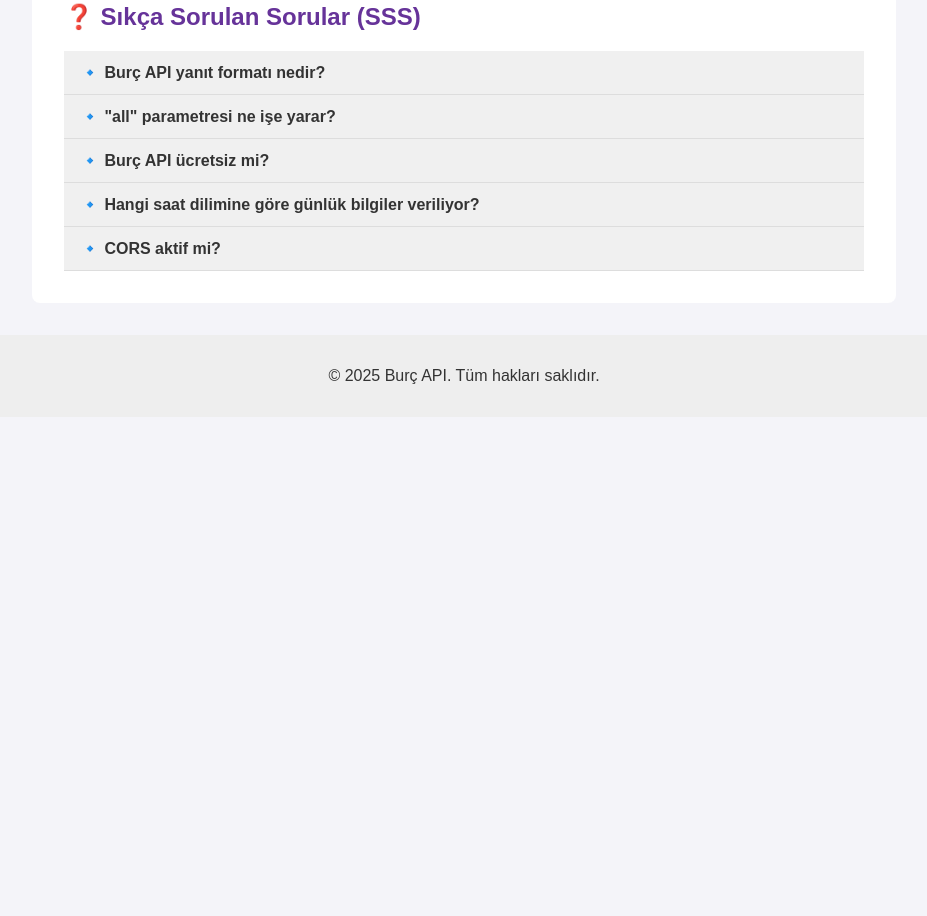
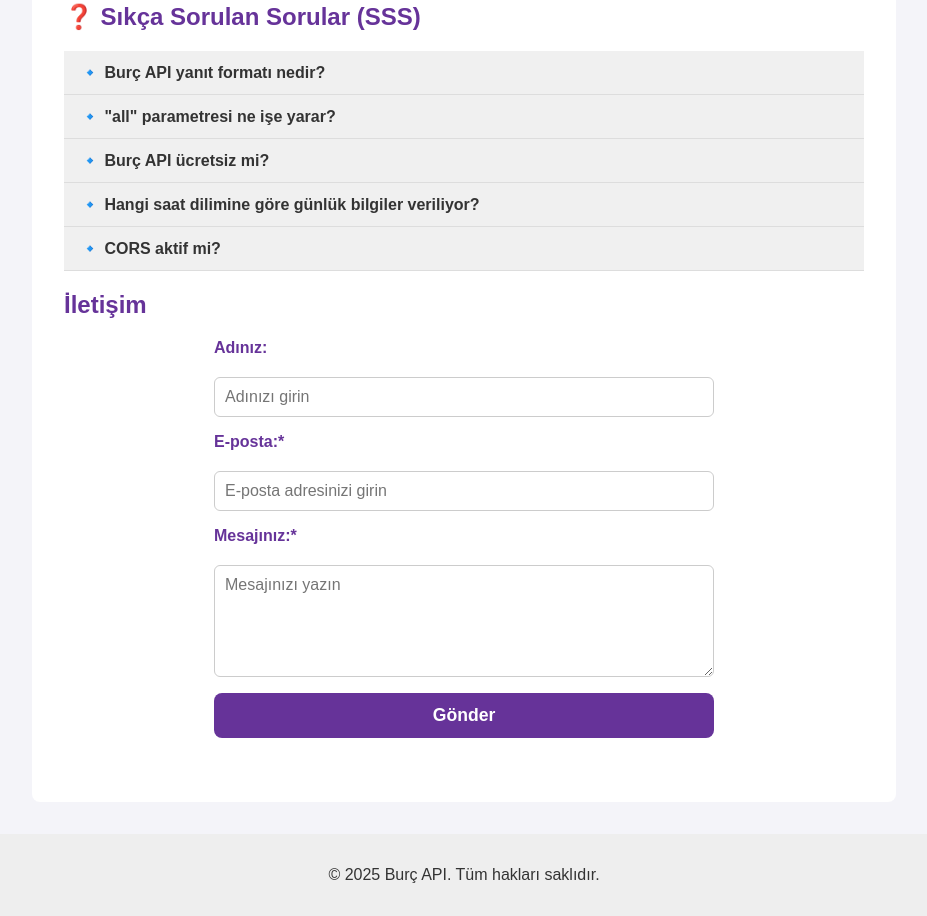
Before and after one commit to ozan1535/burc-api, a plain HTML site: page index.html in a window 1280 px wide. Shown: the part 671-1587 px from the top of the page, without its empty margins (176-1103 px from the left). Before the commit the page ends 1088 px from the top, so only its background shows below. Drawn offline with Linux system fonts and the light colour scheme.

Commit message:
Add contact form

```diff
--- a/index.html
+++ b/index.html
@@ -127,6 +127,46 @@
           </div>
         </div>
       </section>
+
+      <section>
+        <h1>İletişim</h1>
+        <form
+          action="https://formspree.io/f/xdkzgoyp"
+          method="POST"
+          class="contact-form"
+          novalidate
+        >
+          <label for="name">Adınız:</label>
+          <input
+            type="text"
+            id="name"
+            name="name"
+            placeholder="Adınızı girin"
+            autocomplete="name"
+          />
+
+          <label for="email">E-posta:*</label>
+          <input
+            type="email"
+            id="email"
+            name="email"
+            placeholder="E-posta adresinizi girin"
+            required
+            autocomplete="email"
+          />
+
+          <label for="message">Mesajınız:*</label>
+          <textarea
+            id="message"
+            name="message"
+            placeholder="Mesajınızı yazın"
+            rows="5"
+            required
+          ></textarea>
+
+          <button type="submit">Gönder</button>
+        </form>
+      </section>
     </main>
 
     <footer>
--- a/style.css
+++ b/style.css
@@ -9,7 +9,7 @@ body {
 header {
   background-color: #663399;
   color: white;
-  padding: .5rem;
+  padding: 0.5rem;
   text-align: center;
 }
 
@@ -98,3 +98,50 @@ footer {
 .accordion-item.active .accordion-content {
   max-height: 200px; /* or set larger if needed */
 }
+
+.contact-form {
+  display: flex;
+  flex-direction: column;
+  gap: 1rem;
+  max-width: 500px;
+  margin: 1rem auto 2rem;
+}
+
+.contact-form label {
+  font-weight: bold;
+  color: #663399;
+  margin-bottom: 0.25rem;
+}
+
+.contact-form input,
+.contact-form textarea {
+  padding: 10px;
+  border: 1.5px solid #ccc;
+  border-radius: 6px;
+  font-size: 1rem;
+  font-family: inherit;
+  transition: border-color 0.3s ease;
+  resize: vertical;
+}
+
+.contact-form input:focus,
+.contact-form textarea:focus {
+  border-color: #663399;
+  outline: none;
+}
+
+.contact-form button {
+  background-color: #663399;
+  color: white;
+  font-weight: bold;
+  padding: 12px 20px;
+  border: none;
+  border-radius: 8px;
+  font-size: 1.1rem;
+  cursor: pointer;
+  transition: background-color 0.3s ease;
+}
+
+.contact-form button:hover {
+  background-color: #4b2466;
+}
```
